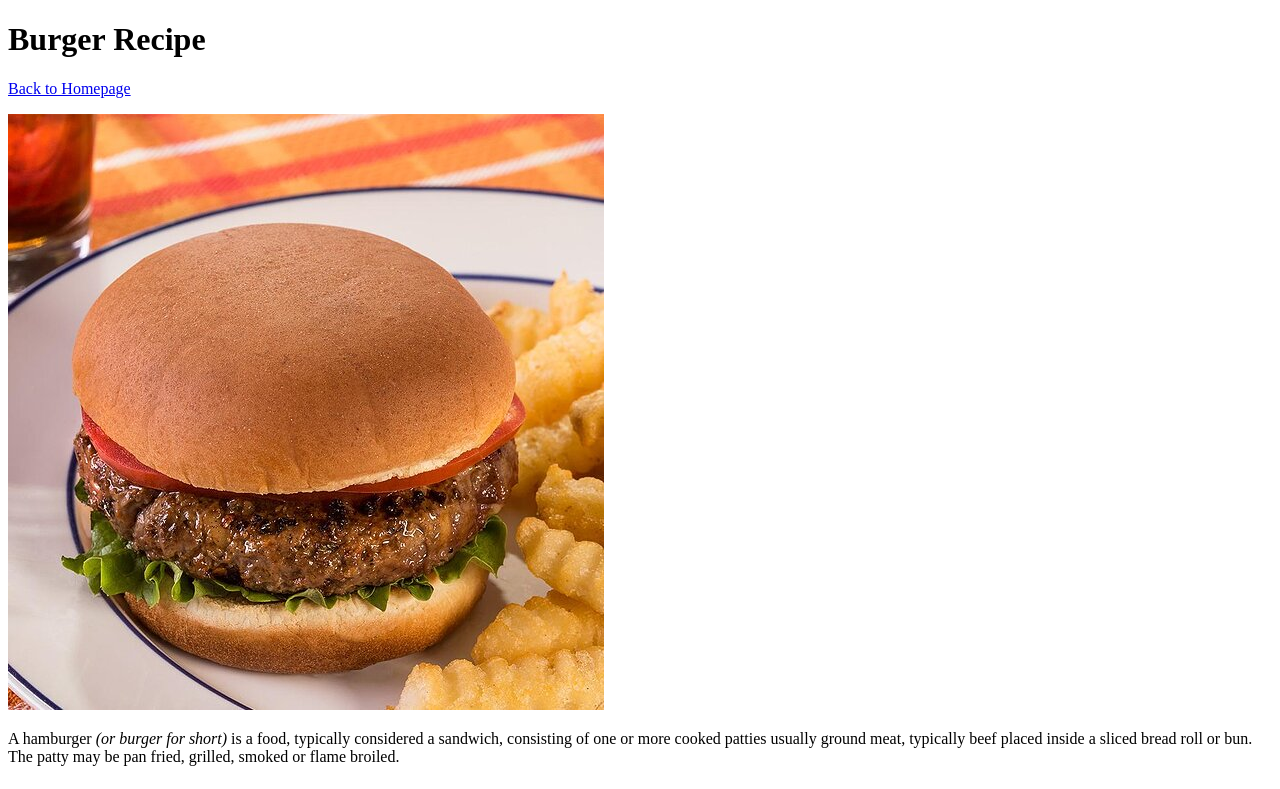
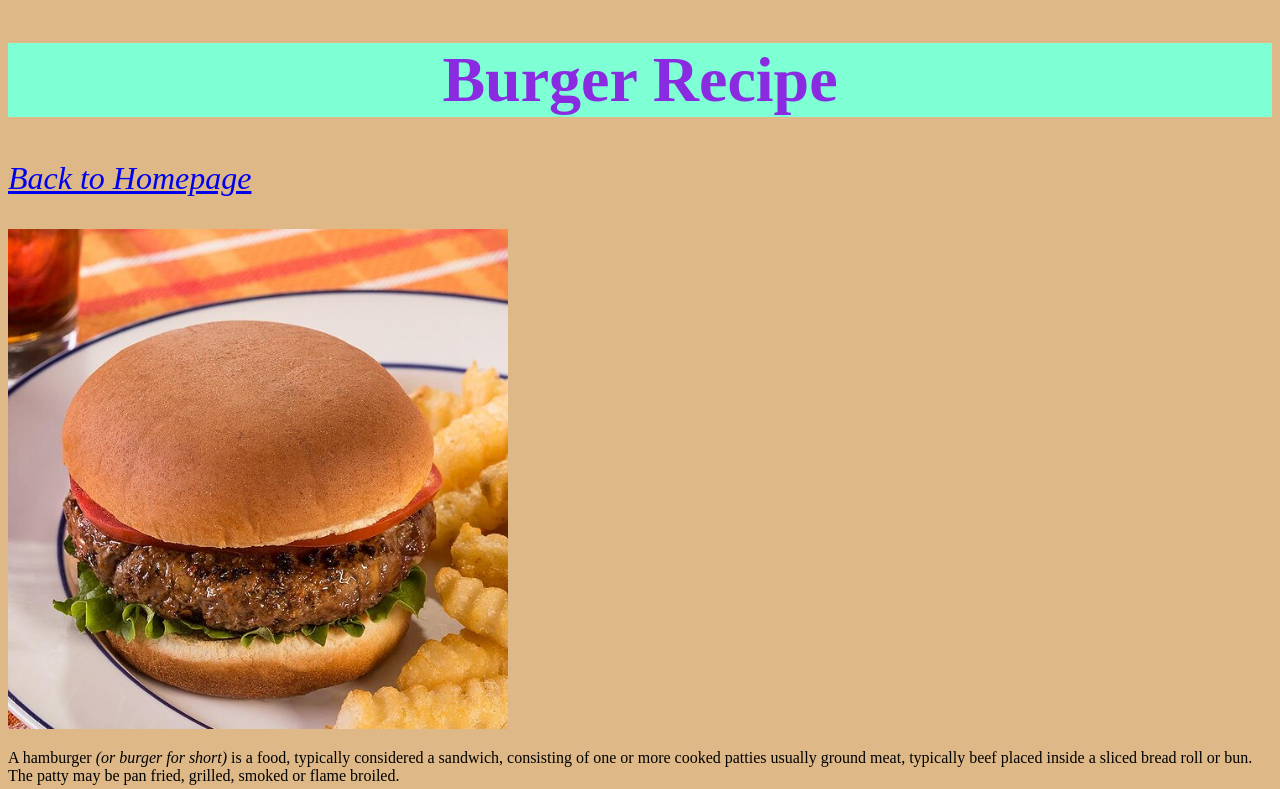
Before and after one commit to LegoOdin/odin-recipes, a plain HTML site: page recipes/burger.html in a window 1280 px wide. Shown: the top 789 px of the page. Drawn offline with Linux system fonts and the light colour scheme.

Commit message:
css styles added

```diff
--- a/recipes/burger.html
+++ b/recipes/burger.html
@@ -3,12 +3,15 @@
 <head>
     <title>Burger Recipe</title>
     <meta charset="UTF-8">
+
+    <link rel="stylesheet" href=../styles.css>
+
 </head>
 
 <body>
     <h1>Burger Recipe</h1>
-    <p><a href=../index.html>Back to Homepage</a></p>
-    <img src=../images/burger.jpeg>
+    <p class="return-home"><a href=../index.html>Back to Homepage</a></p>
+    <img class="image" src=../images/burger.jpeg>
     <p>A hamburger <em>(or burger for short)</em> is a food, typically considered a sandwich, consisting of one or more cooked patties usually ground meat,
         typically beef placed inside a sliced bread roll or bun. The patty may be pan fried, grilled, smoked or flame broiled.</p>
 
--- /dev/null
+++ b/styles.css
@@ -0,0 +1,31 @@
+h1 {
+    background-color: aquamarine;
+    color: blueviolet;
+    font-size: 64px;
+    text-align: center;
+    font-family: "Times NEW Roman", serif;
+}
+
+body {
+    background-color: burlywood;
+}
+
+.selection,
+.return-home {
+    font-size: 32px;
+
+}
+
+
+.selection {
+    background-color: crimson;
+}
+
+.return-home{
+    font-style: italic;
+}
+
+.image {
+    height: auto;
+    width: 500px;
+}
```
Also changed, not shown: index.html (+5 -1 lines), recipes/cheesesandwhich.html (+4 -2 lines), recipes/lasagna.html (+4 -2 lines).
